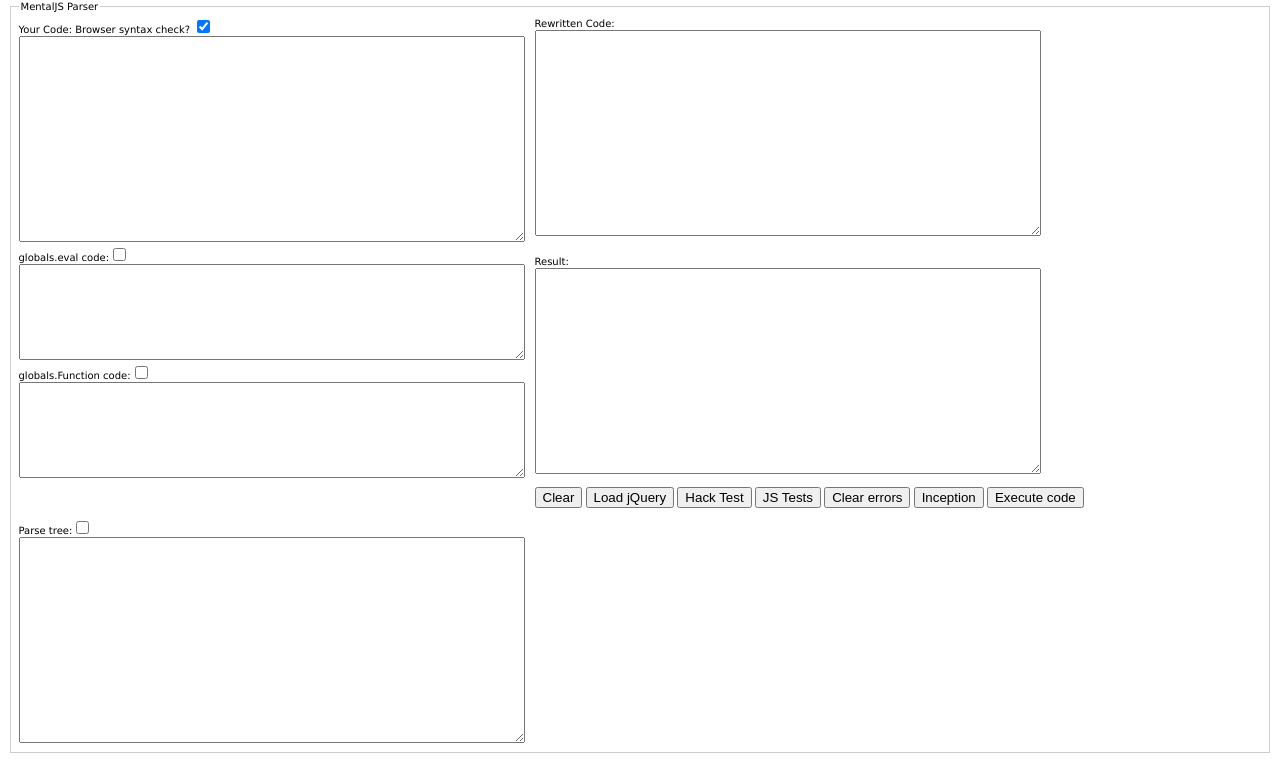
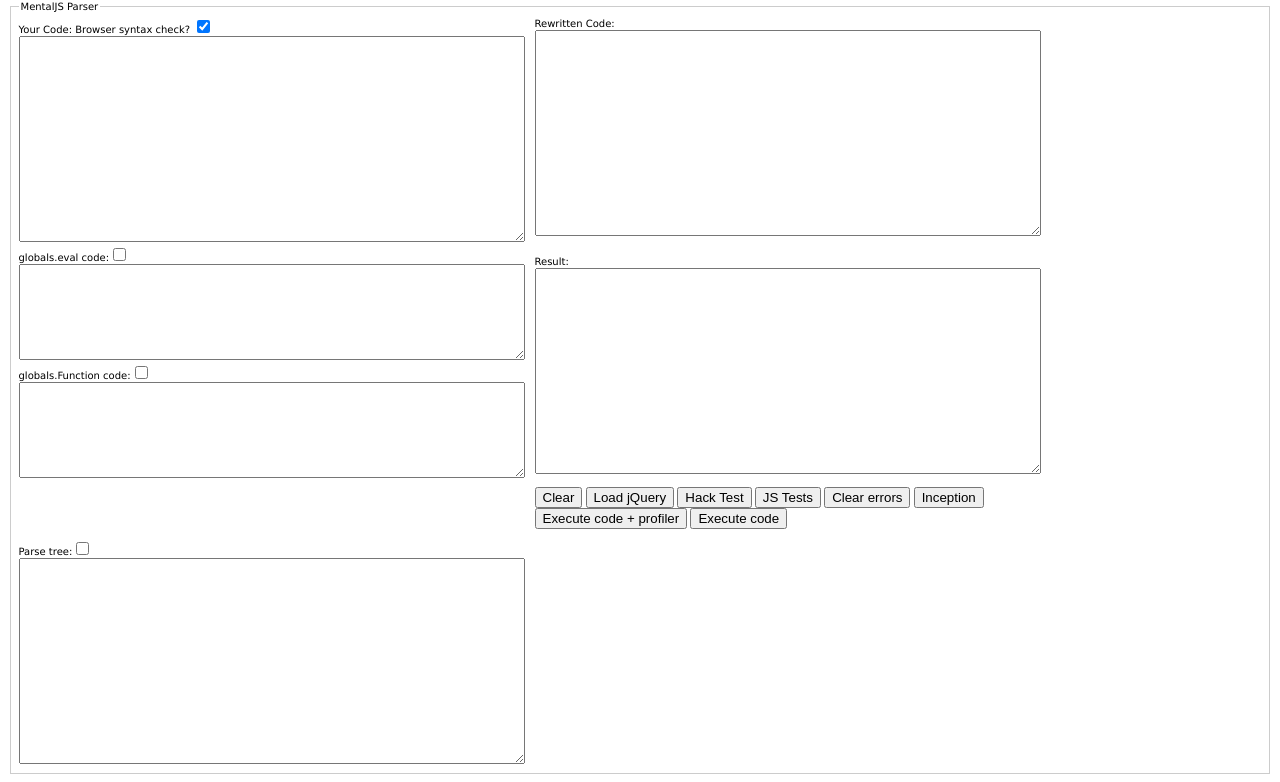
Before and after one commit to sampath004/mentaljs, a plain HTML site: page MentalJS/MentalJS.html in a window 1280 px wide. Shown: the part 111-893 px from the top of the page. Before the commit the page ends 872 px from the top, so only its background shows below. Drawn offline with Linux system fonts and the light colour scheme.

Commit message:
+ new vector + profile option

```diff
--- a/MentalJS/MentalJS.html
+++ b/MentalJS/MentalJS.html
@@ -158,6 +158,7 @@ function runTest() {
 						"1<!--0[0];for(1\nfunction lo(){}/log($placeholder$)/+0<!--0[0];);",
 						"01.E+/-0;lo='/+log($placeholder$)//'",
 						"07.in/log($placeholder$)/+0",
+						"eval(\"1..lo\\u2028in\\u2028function\\u2028()/'/;log($placeholder$)//'\");",
 						//dos vectors
 						"_:/\[/","_:/'/","_:/(]\\[)/","_:/ / /**/","0/function(){}/","function()[]"
 						];
@@ -207,10 +208,13 @@ function inception() {
 	xhr.send();
 	document.getElementById('code').value = 'function Error(){return {};};Object.defineProperty=function(){};Object.create=function(obj){return obj;};' + xhr.responseText + 'eval("js=MentalJS();alert(js.parse(\'1+1\'))");';
 }
-function exec() {
+function exec(runProfile) {
 	var js = MentalJS(),
 		start = new Date(), end, elapsedTime;
 	try {
+		if(runProfile) {
+			console.profile();
+		}
 		js.parse({
 			global: true,
 			thisObject: window,
@@ -223,6 +227,9 @@ function exec() {
 				document.getElementById('result').value = 'type:' + typeof result + '\n' + result;
 			},
 			complete: function() {
+				if(runProfile) {
+					console.profileEnd();
+				}
 				end = new Date();
 				elapsedTime = (end - start);
 				document.getElementById('timeTaken').innerHTML = elapsedTime + 'ms';
@@ -288,7 +295,8 @@ function exec() {
 			<input type="button" value="Hack Test" onclick="runTest();" />
 			<input type="button" value="JS Tests" onclick="self.location='jstests/'" />
 			<input type="button" value="Clear errors" onclick="document.getElementById('result').value=''" />
-			<input type="button" value="Inception" onclick="inception()" />
+			<input type="button" value="Inception" onclick="inception()" /><br />
+			<input type="button" value="Execute code + profiler" onclick="exec(true)" />
 			<input type="button" value="Execute code" onclick="exec()" />
 		</p>
 		<div id="tests"></div>
```
